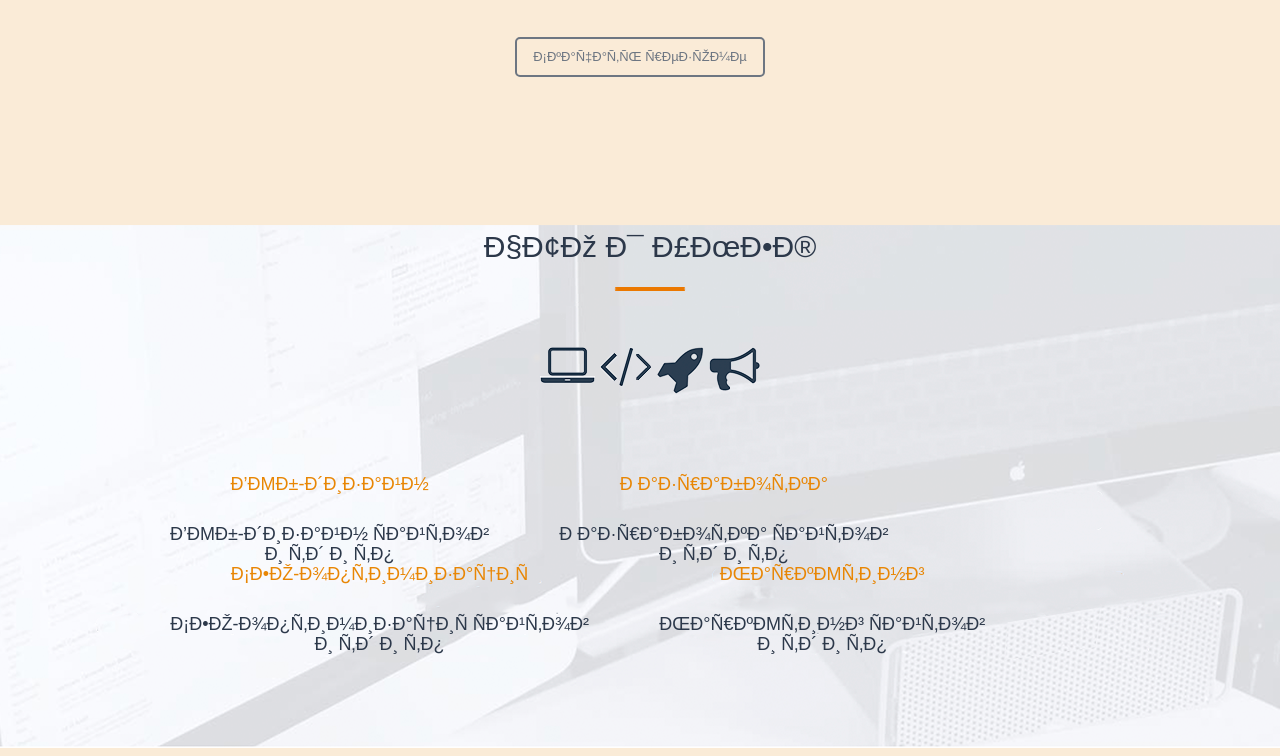
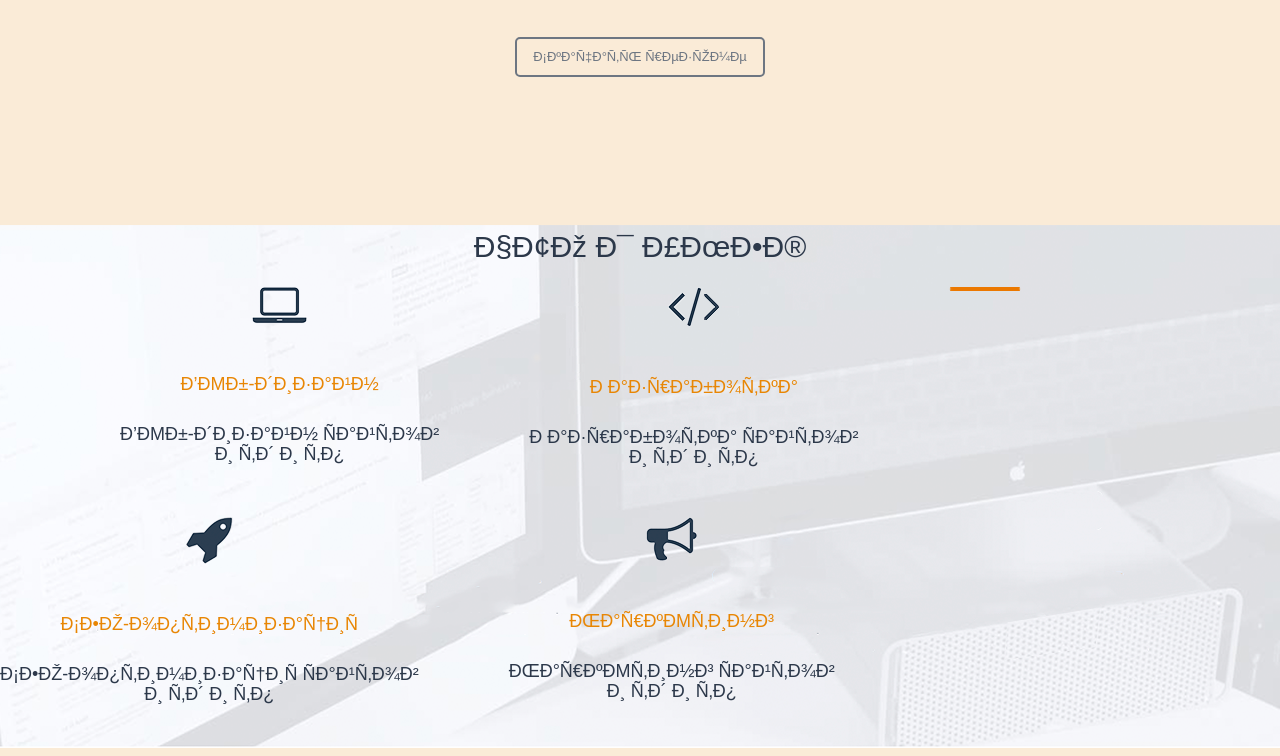
Before and after one commit to Gabdeevarita23/Gabdeeva-Margarita, a plain HTML site: page MyFirstProgect/src/index.html in a window 1280 px wide. Shown: the part 1444-2200 px from the top of the page. Drawn offline with Linux system fonts and the light colour scheme.

Commit message:
Add files via upload
12.11

```diff
--- a/MyFirstProgect/src/css/style.css
+++ b/MyFirstProgect/src/css/style.css
@@ -267,56 +267,75 @@ body{
     font-size: 30px;
     padding-top: 150px;
     padding-bottom: 30px;
-    position: relative;
-    margin-right: 150px;
+    text-align: center;
 }
 #iii{
-    margin-right: 150px;
+   margin-bottom: 80px;
 }
-.fotoser{
-    padding-bottom: 80px;
-    padding-top: 40px;
-    margin-right: 150px;
-
+#fotoser{
+    margin-bottom: 50px;
+    margin-top: 30px;
+    float:left;
+    margin-right: 90px;
+    margin-left: 120px;
+    text-align: center;
 }
-.services li {
+#fotoser2{
+    text-align: center;
+    margin-bottom: 50px;
+    margin-top: 30px;
+    float:left;
+    margin-right: 90px;
+}
+#fotoser3{
+    text-align: center;
+    margin-bottom: 50px;
+    margin-top: 30px;
+    float:left;
+    margin-right: 90px;
+}
+#fotoser4{
+    text-align: center;
+    margin-bottom: 50px;
+    margin-top: 30px;
+    float:left;
+    margin-right: 90px;
+}
+.services {
+    font-family: Arial, sans-serif;
+    font-size: 18px;
+    line-height: 20px;
+    width: 100%;
+    height: 100%;
+    background: url(../img/%D0%BA%D0%B0%D1%80%D1%82%D0%B8%D0%BD%D0%BA%D0%B0%20%D1%84%D0%BE%D0%BD%D0%B0%20%D1%87%D1%82%D0%BE%20%D1%8F%20%D1%83%D0%BC%D0%B5%D1%8E.png) center no-repeat;
+}
+.services div{
     float: left;
-    margin-right: 70px;
     text-transform:uppercase;
     -webkit-animation: topshift 0.4s ease forwards;
     -o-animation: topshift 0.4s ease forwards;
     animation: topshift 0.4s ease forwards;
     opacity: 0;
 }
-.services li{
-    transition: all 0.3s;
+.services div{
+    transition: all 0.2s;
     color: #2c384a;
     display: block;
-
 }
-.services li:nth-child(2){
+.services div:nth-child(2){
     animation-delay: 0.2s;
 }
-.services li:nth-child(3){
+.services div:nth-child(3){
     animation-delay: 0.4s;
 }
-.services li:nth-child(4){
+.services div:nth-child(4){
     animation-delay: 0.6s;
-}
-.services{
-    font-family: Arial, sans-serif;
-    text-align: center;
-    font-size: 18px;
-    line-height: 20px;
-    padding-left: 170px;
-    width: 100%;
-    height: 100%;
-    background: url(../img/%D0%BA%D0%B0%D1%80%D1%82%D0%B8%D0%BD%D0%BA%D0%B0%20%D1%84%D0%BE%D0%BD%D0%B0%20%D1%87%D1%82%D0%BE%20%D1%8F%20%D1%83%D0%BC%D0%B5%D1%8E.png) center no-repeat;
 }
 span{
     color: #e88604;
     display: block;
     padding-bottom: 10px;
+    padding-top: 50px;
 }
 .cases h2{
     font-family: Arial, sans-serif;
@@ -329,9 +348,9 @@ span{
     margin-left: 640px;
 }
 #iiiii{
-    width: 95%;
-    height: 95%;
-    padding-right: 150px;
+    margin-left: 230px;
+    width: 70%;
+    height: 70%;
 }
 .cases{
     font-family: Arial, sans-serif;
@@ -346,12 +365,16 @@ span{
     font-size: 15px;
     line-height: 30px;
 }
-#tt{
-    margin-left: 290px;
+#client{
+    float:left;
+    margin-top: 20px;
+    margin-left: 230px;
 }
-span2{
-    display: block;
-    padding-left: 500px
+#client2{
+    float:left;
+    margin-left: 60px;
+    margin-top: 20px;
+
 }
 .title__container2 input{
     height: 40px;
@@ -361,7 +384,7 @@ span2{
     border-radius: 5px;
     color: #6d7682;
     font-size: 13px;
-    margin: 40px 0px 0px 290px;
+    margin: 20px 0px 0px 230px;
     padding: 10px 16px;
 }
 .title__container2 input{
@@ -375,31 +398,36 @@ span2{
 .title__container2 input:active{
     transform: scale(1.1);
 }
-/*
 .price h2{
     font-family: Arial, sans-serif;
     color: #2c384a;
-    text-align: center;
+    padding-left: 300px;
     font-size: 30px;
-    padding-top: 60px;
-    padding-bottom: 140px;
+    padding-top: 10px;
+    padding-bottom: 30px;
+    font-weight: 600;
 }
 .price{
     font-family: Arial, sans-serif;
-    padding-left: 300px;
+    padding-left: 250px;
     padding-top: 30px;
     color: #2c384a;
     font-size: 25px;
-    line-height: 50px;
-    background: url(../img/%D0%BB%D0%B8%D0%BD%D0%B8%D1%8F%20%D0%BF%D0%BE%D0%B4%D0%B8%D1%82%D0%BE%D0%B3%D0%B0.png)  center no-repeat;
+    line-height: 70px;
 }
 select{
-    width: 800px;
+    width: 890px;
     height: 50px;
-    color: #737373;
+    color: #1c2534;
     font-family: Arial, sans-serif;
     font-size: 15px;
+    background: #d1d1d1;
+
 }
+#p{
+    margin-top: 35px;
+}
+/*
 .statistics h2{
    font-family: Arial, sans-serif;
     color: #2c384a;
@@ -427,6 +455,7 @@ span1{
     display: block;
     padding-bottom: 5px;
 }
+
 .reviews h2 {
     font-family: Arial, sans-serif;
     color: #2c384a;
--- a/MyFirstProgect/src/index.html
+++ b/MyFirstProgect/src/index.html
@@ -34,41 +34,45 @@
         </div></div>
         <div class="about"><div class="title__container1">
             <h2>ОБО МНЕ</h2>
-            <img src = "img/%D0%A7%D0%B5%D1%80%D1%82%D0%B0%20%D0%B7%D0%B0%D0%B3%D0%BE%D0%BB%D0%BE%D0%B2%D0%BA%D0%B0.png" >
+            <img src = "img/%D0%A7%D0%B5%D1%80%D1%82%D0%B0%20%D0%B7%D0%B0%D0%B3%D0%BE%D0%BB%D0%BE%D0%B2%D0%BA%D0%B0.png" center>
             <img id = "ii" src = "../src/img/i-i.jpg">
             <p> Меня зовут Маргарита, мне 18 лет и я студентка 3 курса факультета "Информационные системы и программирование" <br> Санкт-Петербургского Политехнического университета Петра Великого. <br> Вот уже третий год я учусь на программиста и пишу сайты на заказ.</p>
             <p id = "i">В свободное от учебы время я работаю детским тренерам по танцам, а именно хип-хоп. Работаю в двух студиях <br> и тренирую почти 40 детей! Ставлю танцевальные постановки, с которыми мы выступаем, ездим на соревнования и фестивали. <br> Так же танцую в группе поддержки и работаю на матчах МХЛ и ВХЛ хоккейного клуба "Динамо".</p>
             <input type="button" value="Скачать резюме">
             </div></div>
-        <div class="services"> <ul>
+        <div class="services">
             <h2>ЧТО Я УМЕЮ</h2>
-            <img id = "iii" src = "img/%D0%A7%D0%B5%D1%80%D1%82%D0%B0%20%D0%B7%D0%B0%D0%B3%D0%BE%D0%BB%D0%BE%D0%B2%D0%BA%D0%B0.png">
-            <div class="fotoser">
+            <img id = "iii" src = "../src/img/%D0%A7%D0%B5%D1%80%D1%82%D0%B0%20%D0%B7%D0%B0%D0%B3%D0%BE%D0%BB%D0%BE%D0%B2%D0%BA%D0%B0.png">
+            <div id ="fotoser">
             <img src="../src/img/%D0%BD%D0%BE%D1%83%D1%82.png">
+            <span>Веб-дизайн </span> <br> Веб-дизайн сайтов <br>и тд и тп
+            </div>
+            <div id="fotoser2">
             <img src="../src/img/%D0%B7%D0%BD%D0%B0%D0%BA.png">
+            <span>Разработка </span> <br> Разработка сайтов <br>и тд и тп
+            </div>
+            <div id="fotoser3">
             <img src="../src/img/%D1%80%D0%B0%D0%BA%D0%B5%D1%82%D0%B0.png">
+            <span>СЕО-оптимизация </span><br> СЕО-оптимизация сайтов <br>и тд и тп
+            </div>
+            <div id="fotoser4">
             <img src="../src/img/%D0%B3%D1%80%D0%B0%D0%BC%D0%BC%D0%BE%D1%84%D0%BE%D0%BD.png">
+            <span>Маркетинг </span><br> Маркетинг сайтов <br>и тд и тп
+            </div>
         </div>
-            <li> <span>Веб-дизайн </span> <br> Веб-дизайн сайтов <br>и тд и тп </li>
-            <li> <span>Разработка </span> <br> Разработка сайтов <br>и тд и тп </li>
-            <li> <span>СЕО-оптимизация </span><br> СЕО-оптимизация сайтов <br>и тд и тп </li>
-            <li> <span>Маркетинг </span><br> Маркетинг сайтов <br>и тд и тп </li>
-            </ul>
-        </div>
-
         <div class="cases"><div class="title__container2">
             <h2>КЕЙСЫ</h2>
             <img id = "iiii" src = "img/%D0%A7%D0%B5%D1%80%D1%82%D0%B0%20%D0%B7%D0%B0%D0%B3%D0%BE%D0%BB%D0%BE%D0%B2%D0%BA%D0%B0.png">
             <p id = "t">Тут какая-то информация о моих кейсах</p>
             <img id = "iiiii" src = "img/%D1%84%D0%BE%D1%82%D0%BA%D0%B0.png">
-            <p id = "tt">CLIENT:<br> какая-то компания</p>
-            <p id = "tt">WEBSITE:<br> <a href="">http/hcbaksjdhcbasdc.ru</a></p>
+            <div id = "client">CLIENT:<br> какая-то компания <br> WEBSITE:<br> <a href="">http/hcbaksjdhcbasdc.ru</a>
+            </div>
+            <div id = "client2">Название проекта <br> Куча информации о проекте ыворми ЫВМИ ЫЮ ворамия <br>яоврами яоварм яворяюгимяым яымягомиявоам гои яювагияв яия гияагява лрВи ДОРВми дРВм иЫШЛР <br>яваокрп явдшяворап ядвшакпярдшгвкоа ядшвляоми пмяирвшоп вяропдяшвпми</div>
             <input type="button" value="VISIT LIVE SITE">
-            <span2>Название проекта <br> Куча информации о проекте ыворми ЫВМИ ЫЮ ворамия яоврами яоварм яворяюгимяым яымягомиявоам гои яювагияв яия гияагява лрВи ДОРВми дРВм иЫШЛР яваокрп явдшяворап ядвшакпярдшгвкоа ядшвляоми пмяирвшоп вяропдяшвпми</span2>
         </div></div>
 
         <div class="price">
-            <h2>РАСЧЁТ СТОИМОСТИ</h2>
+            <h2>Расчёт стоимости</h2>
             <h3>ТИП САЙТА</h3>
             <select name = "list1" id = "list" >
                 <option value="" selected disabled> Выберите пункт... </option>
@@ -91,10 +95,10 @@
                 <option value="Opt 9">Резиновая (гибкая)</option>
                 <option value="Opt 10">Адаптивная</option>
             </select>
+            <img id = "p" src = "../src/img/%D0%BB%D0%B8%D0%BD%D0%B8%D1%8F%20%D0%BF%D0%BE%D0%B4%D0%B8%D1%82%D0%BE%D0%B3%D0%B0.png">
             <p>Сроки</p>
             <p>Стоимость</p>
         </div>
-
         <div class="statistics">
             <h2>НЕМНОГО СТАТИСТИКИ</h2>
             <img src = "img/%D0%A7%D0%B5%D1%80%D1%82%D0%B0%20%D0%B7%D0%B0%D0%B3%D0%BE%D0%BB%D0%BE%D0%B2%D0%BA%D0%B0.png">
@@ -105,7 +109,6 @@
                 <li><span1>23 </span1><br>награды получено</li>
             </ul>
           </div>
-
         <div class="reviews">
             <h2>ОТЗЫВЫ</h2>
             <img src = "img/%D0%A7%D0%B5%D1%80%D1%82%D0%B0%20%D0%B7%D0%B0%D0%B3%D0%BE%D0%BB%D0%BE%D0%B2%D0%BA%D0%B0.png">
```
Also changed, not shown: MyFirstProgect/src/img/фотка.png.
